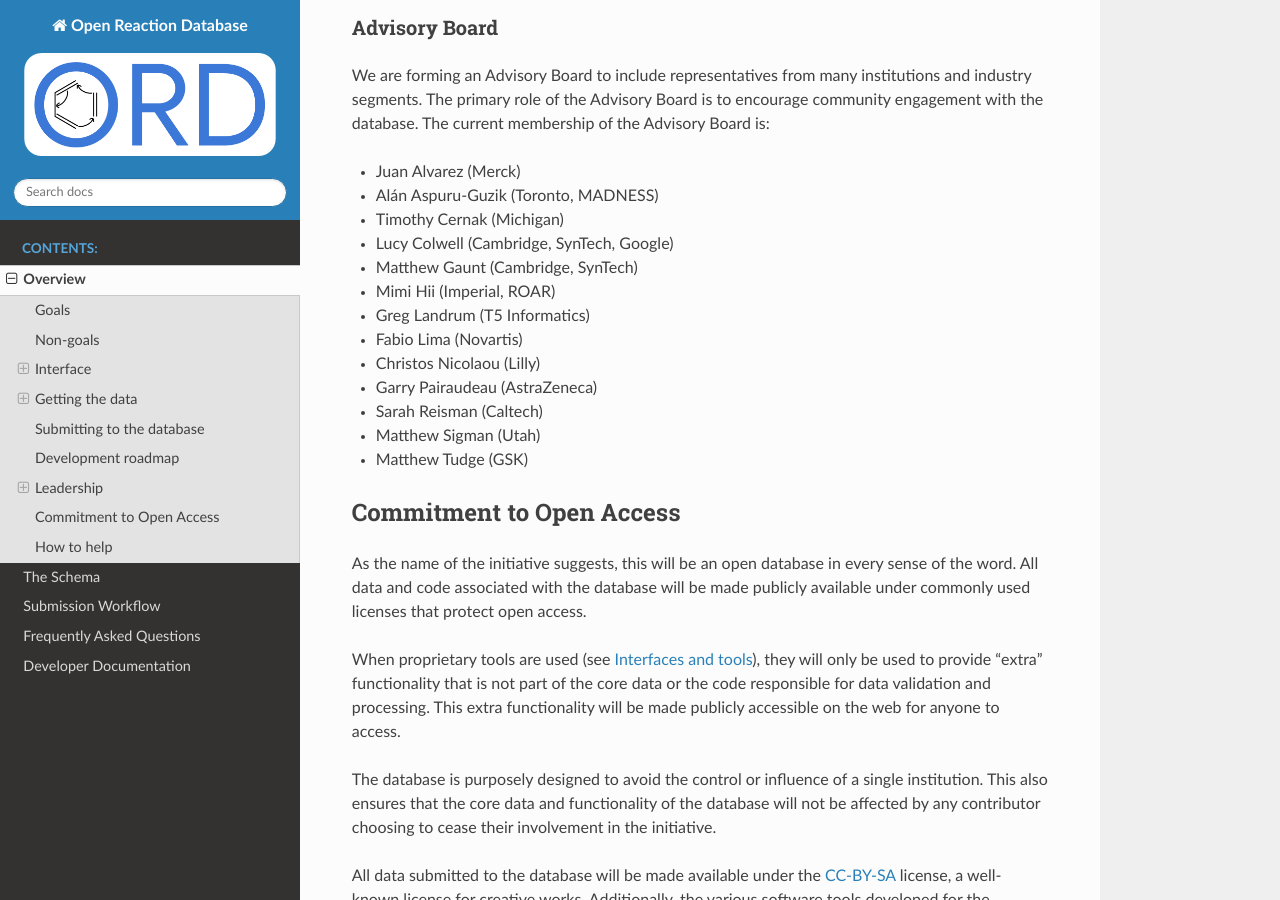
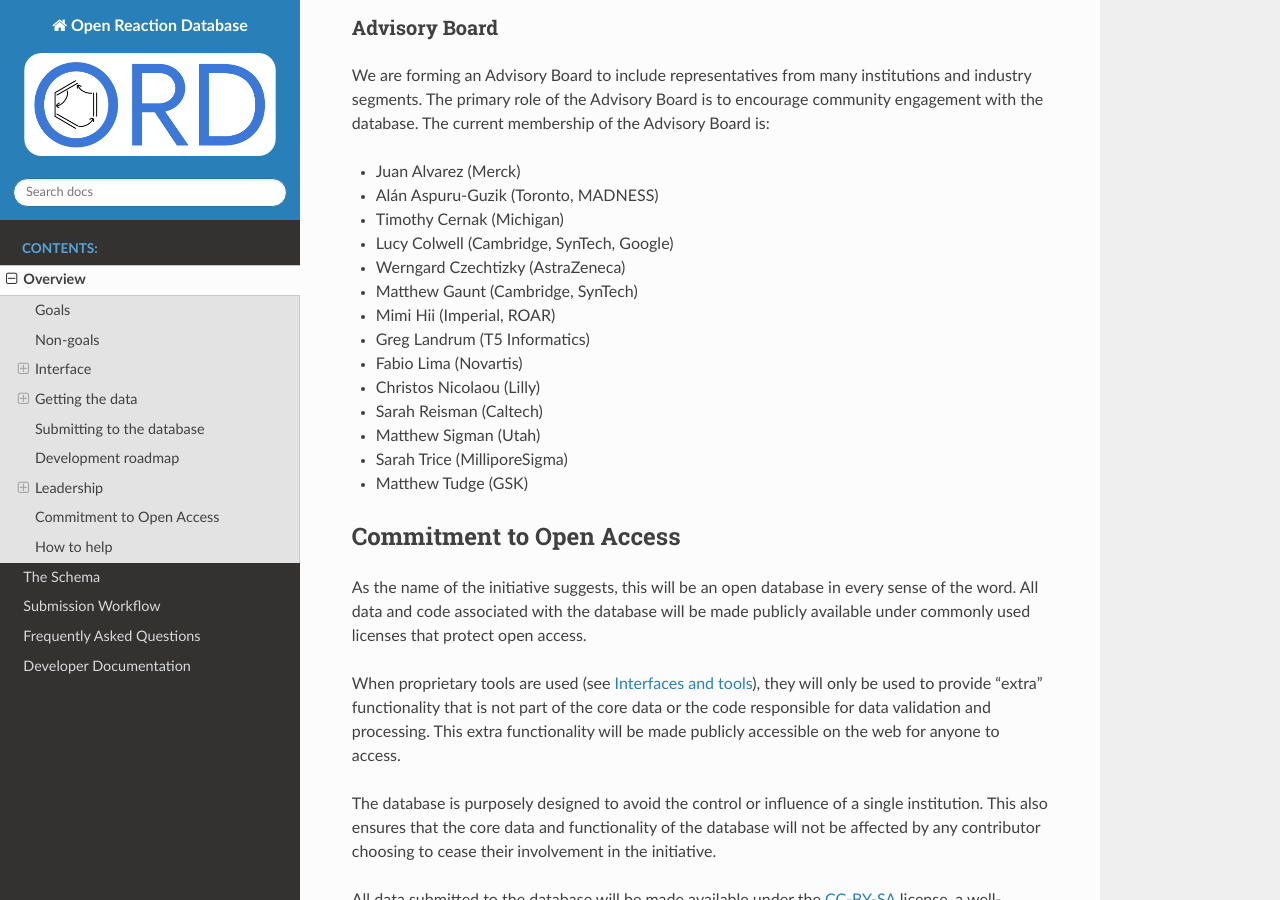
Before and after one commit to open-reaction-database/ord-schema, a Sphinx documentation site: the page built from docs/overview.md, in a window 1280 px wide and 900 px high, scrolled down 4102 px. Built offline with Sphinx 7.4.7 and the Read the Docs theme 2.0.0, drawn with Linux system fonts in a browser that asks for light colours.

Commit message:
Update overview.md

```diff
--- a/docs/overview.md
+++ b/docs/overview.md
@@ -188,14 +188,15 @@ Advisory Board is:
 * Alán Aspuru-Guzik (Toronto, MADNESS)
 * Timothy Cernak (Michigan)
 * Lucy Colwell (Cambridge, SynTech, Google)
+* Werngard Czechtizky (AstraZeneca)
 * Matthew Gaunt (Cambridge, SynTech)
 * Mimi Hii (Imperial, ROAR)
 * Greg Landrum (T5 Informatics)
 * Fabio Lima (Novartis)
 * Christos Nicolaou (Lilly)
-* Garry Pairaudeau (AstraZeneca)
 * Sarah Reisman (Caltech)
 * Matthew Sigman (Utah)
+* Sarah Trice (MilliporeSigma)
 * Matthew Tudge (GSK)
 
 ## Commitment to Open Access
```
